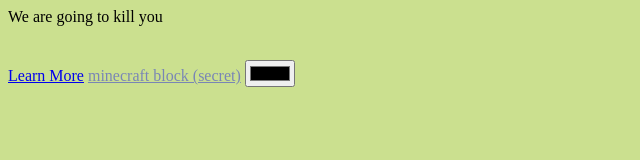
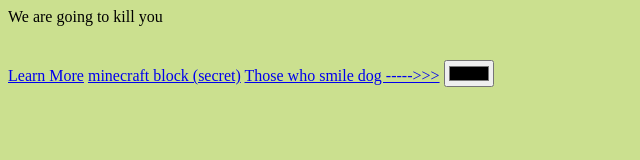
Before and after one commit to gusborg88/gusborg88.github.io, a plain HTML site: page index.html in a window 1280 px wide. Shown: the whole page, without its empty margins (0-640 px from the left). Drawn offline with Linux system fonts and the light colour scheme.

Commit message:
Update index.html

```diff
--- a/index.html
+++ b/index.html
@@ -6,7 +6,8 @@
     <body>
         <p>We are going to kill you</p>
         <br><a href="constituion.html">Learn More</a>
-        <a style="opacity: 0.4" href="minecraft.html">minecraft block (secret)</a>
+        <a href="minecraft.html">minecraft block (secret)</a>
+        <a href="spread-the-word/">Those who smile dog ----->>></a>
     <input type="color">
     </body>
 </html>
```
